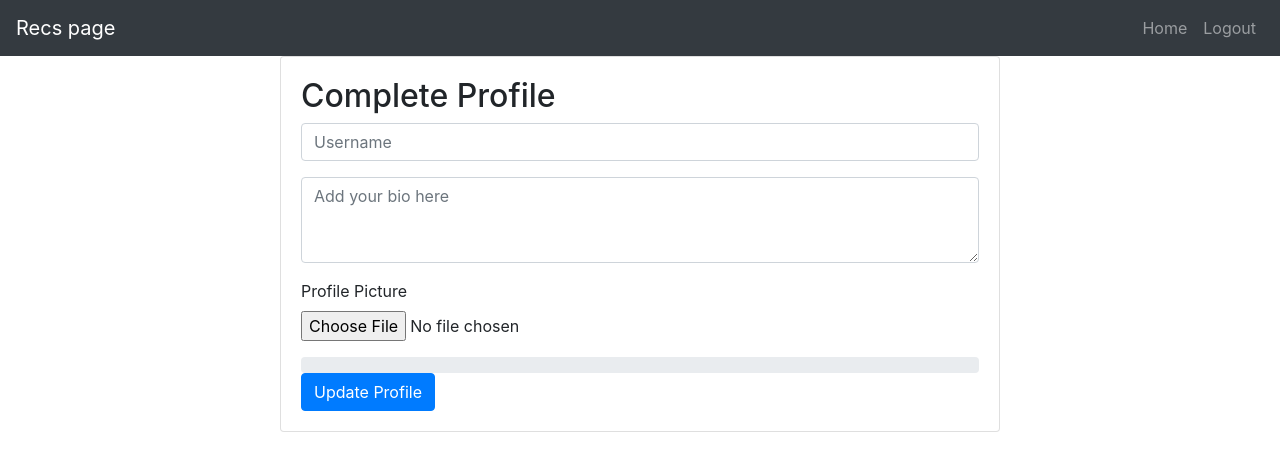
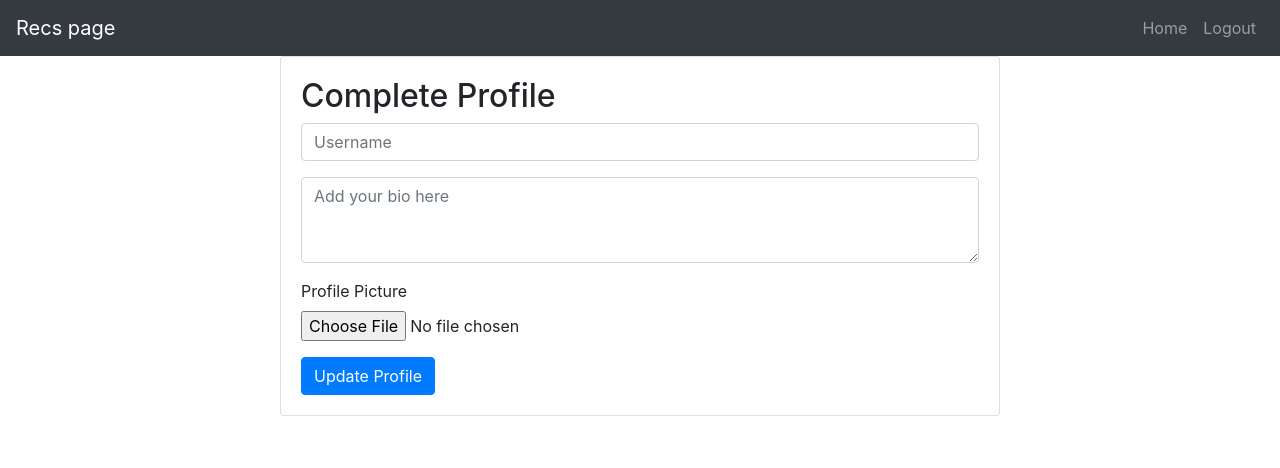
Before and after one commit to waiscodes/Recs-Page, a React (Create React App) app: page /complete-profile in a window 1280 px wide. Shown: the top 468 px of the page. Built offline with nearby package versions, Linux system fonts and the light colour scheme; no server answers; sample sign-in values are in the browser's storage.

Commit message:
rounded progress percentage

```diff
--- a/src/pages/CompleteProfile.jsx
+++ b/src/pages/CompleteProfile.jsx
@@ -10,7 +10,7 @@ const CompleteProfile = () => {
   const bioRef = useRef();
   const aviRef = useRef();
   const [avi, setAvi] = useState();
-  const [progress, setProgress] = useState(0);
+  const [progress, setProgress] = useState(false);
   const [aviLink, setAviLink] = useState();
   const { currentUser } = useAuth();
   const [error, setError] = useState("");
@@ -96,7 +96,7 @@ const CompleteProfile = () => {
           (snapshot) => {
             let percentage =
               (snapshot.bytesTransferred / snapshot.totalBytes) * 100;
-            setProgress(progress);
+            setProgress(percentage);
           },
           (error) => {
             console.log(error);
@@ -148,7 +148,9 @@ const CompleteProfile = () => {
                 onChange={(e) => setAvi(e.target.files[0])}
               />
             </Form.Group>
-            <ProgressBar now={progress} label={`${progress}%`} />
+            {progress && (
+              <ProgressBar now={progress} label={`${Math.round(progress)}%`} />
+            )}
             <Button type='Submit' disabled={loading}>
               Update Profile
             </Button>
```
